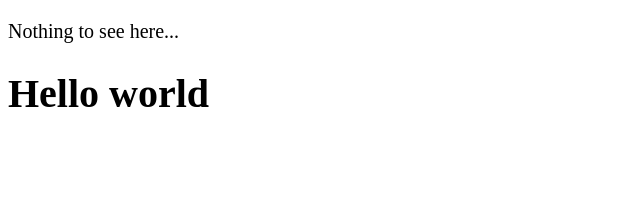
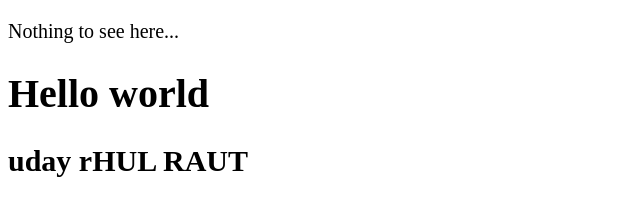
Before and after one commit to RRTECH1/News-, a plain HTML site: page index.html in a window 1280 px wide. Shown: the whole page, without its empty margins (0-640 px from the left). Drawn offline with Linux system fonts and the light colour scheme.

Commit message:
update index.html

```diff
--- a/index.html
+++ b/index.html
@@ -19,6 +19,7 @@
 
   <h1>Hello world</h1>
   <!-- Project -->
+  <h2>uday rHUL RAUT</h2>
   <script src="main.js"></script>
 </body>
 </html>
```
